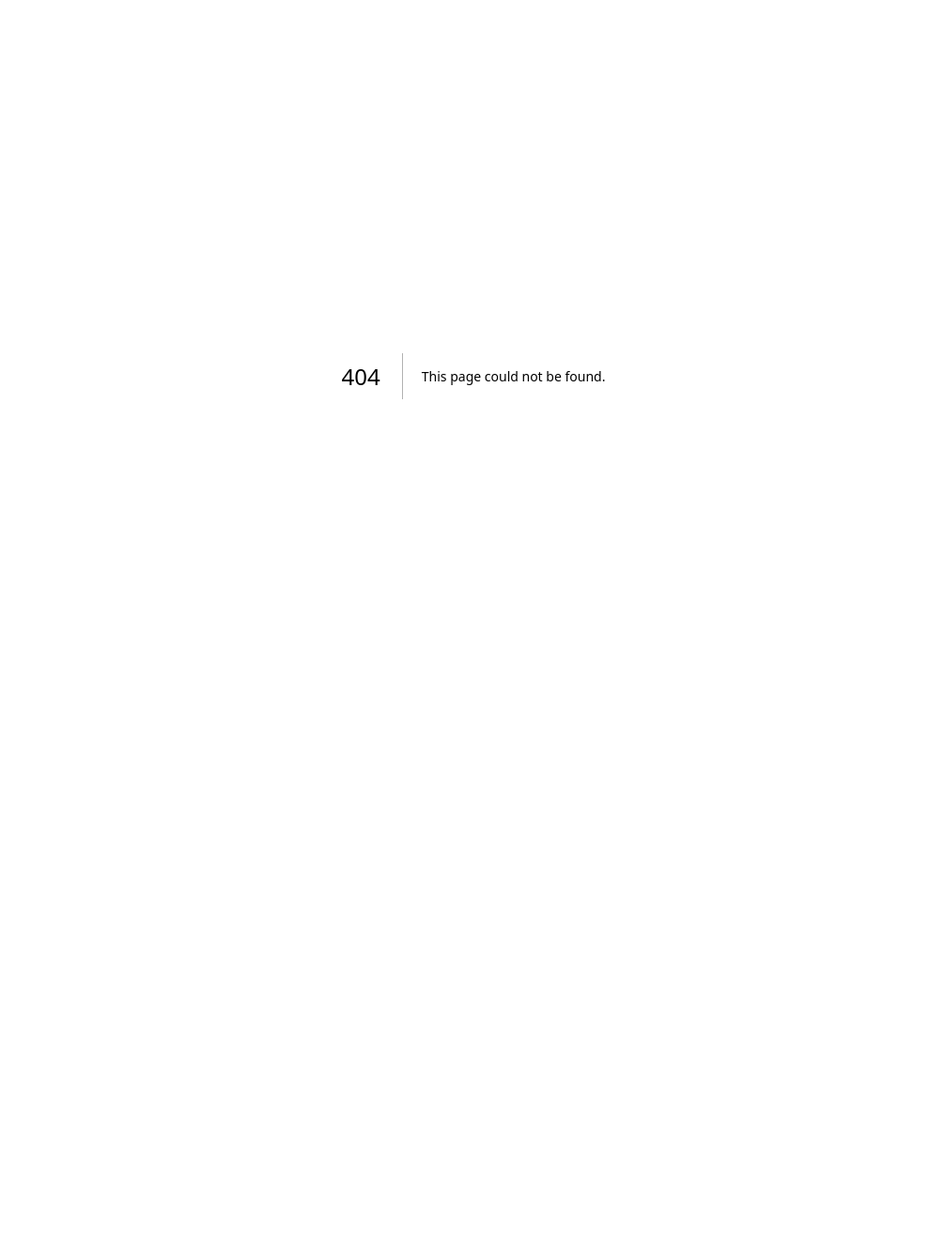
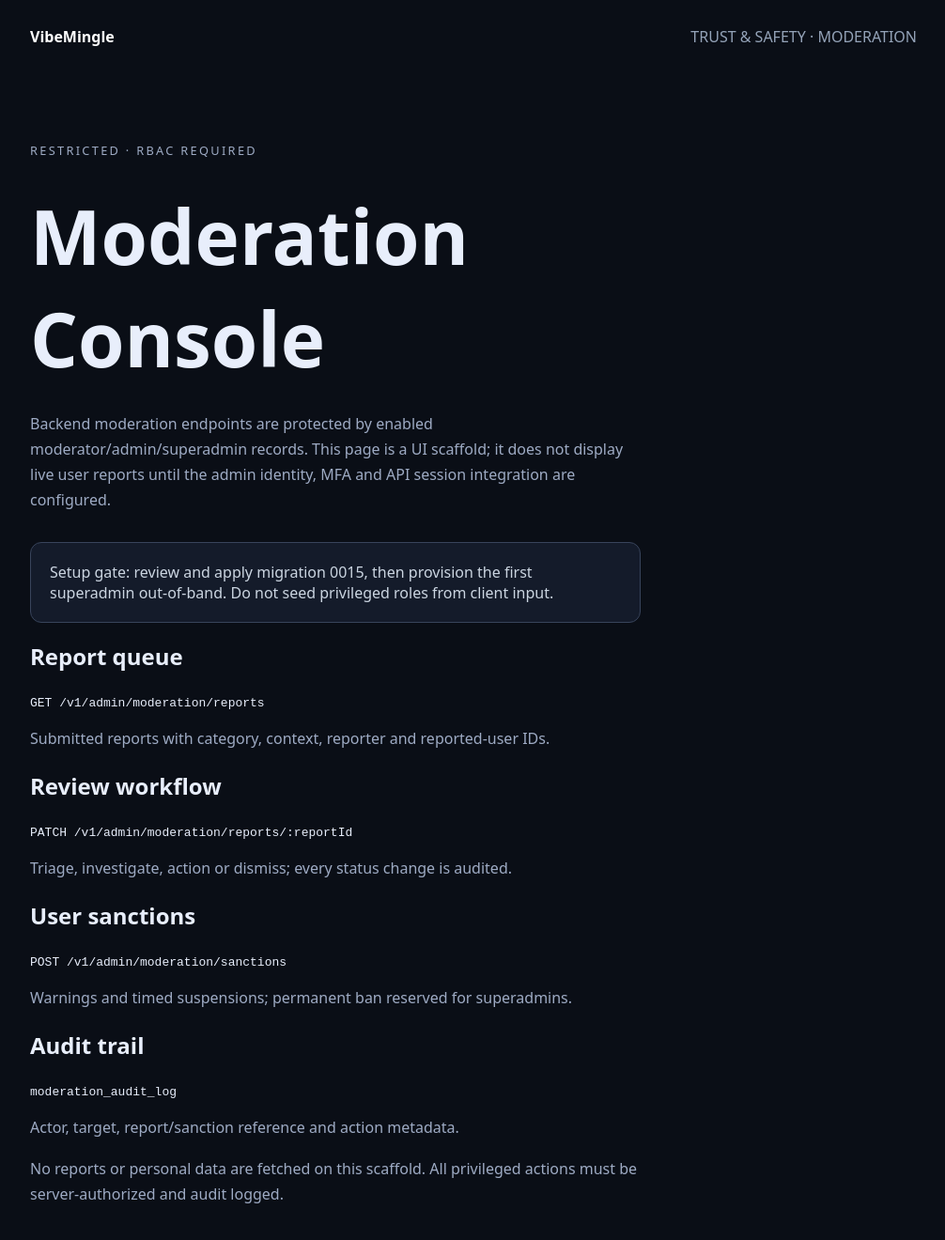
Before and after one commit to vanshiram-pixel/VibeMingle, a Next.js app in the folder apps/admin/: page /moderation in a window 1280 px wide. Before the commit this address had no page. Shown: the top 1320 px of the page at 94% size, without its empty margins (136-1142 px from the left). Before the commit the page ends 800 px from the top, so only its background shows below. Built offline with nearby package versions, Linux system fonts and the light colour scheme.

Commit message:
feat: add moderation console scaffold

```diff
--- /dev/null
+++ b/apps/admin/app/moderation/page.tsx
@@ -0,0 +1,18 @@
+export default function ModerationPage() {
+  const modules = [
+    ["Report queue", "GET /v1/admin/moderation/reports", "Submitted reports with category, context, reporter and reported-user IDs."],
+    ["Review workflow", "PATCH /v1/admin/moderation/reports/:reportId", "Triage, investigate, action or dismiss; every status change is audited."],
+    ["User sanctions", "POST /v1/admin/moderation/sanctions", "Warnings and timed suspensions; permanent ban reserved for superadmins."],
+    ["Audit trail", "moderation_audit_log", "Actor, target, report/sanction reference and action metadata."]
+  ];
+  return <main className="admin">
+    <header><strong>VibeMingle</strong><span>TRUST & SAFETY · MODERATION</span></header>
+    <section>
+      <p className="tag">RESTRICTED · RBAC REQUIRED</p><h1>Moderation Console</h1>
+      <p>Backend moderation endpoints are protected by enabled moderator/admin/superadmin records. This page is a UI scaffold; it does not display live user reports until the admin identity, MFA and API session integration are configured.</p>
+      <div className="notice">Setup gate: review and apply migration 0015, then provision the first superadmin out-of-band. Do not seed privileged roles from client input.</div>
+      <div className="modules">{modules.map(([name,endpoint,detail])=><article key={name}><h2>{name}</h2><code>{endpoint}</code><p>{detail}</p></article>)}</div>
+      <p className="footnote">No reports or personal data are fetched on this scaffold. All privileged actions must be server-authorized and audit logged.</p>
+    </section>
+  </main>;
+}
```
